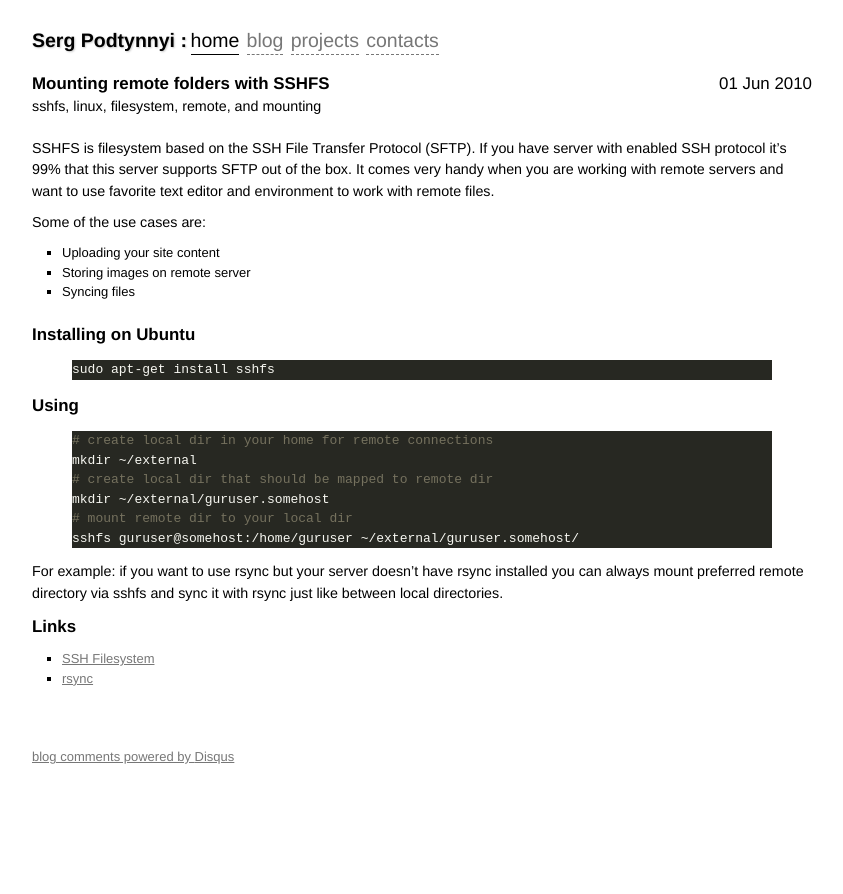
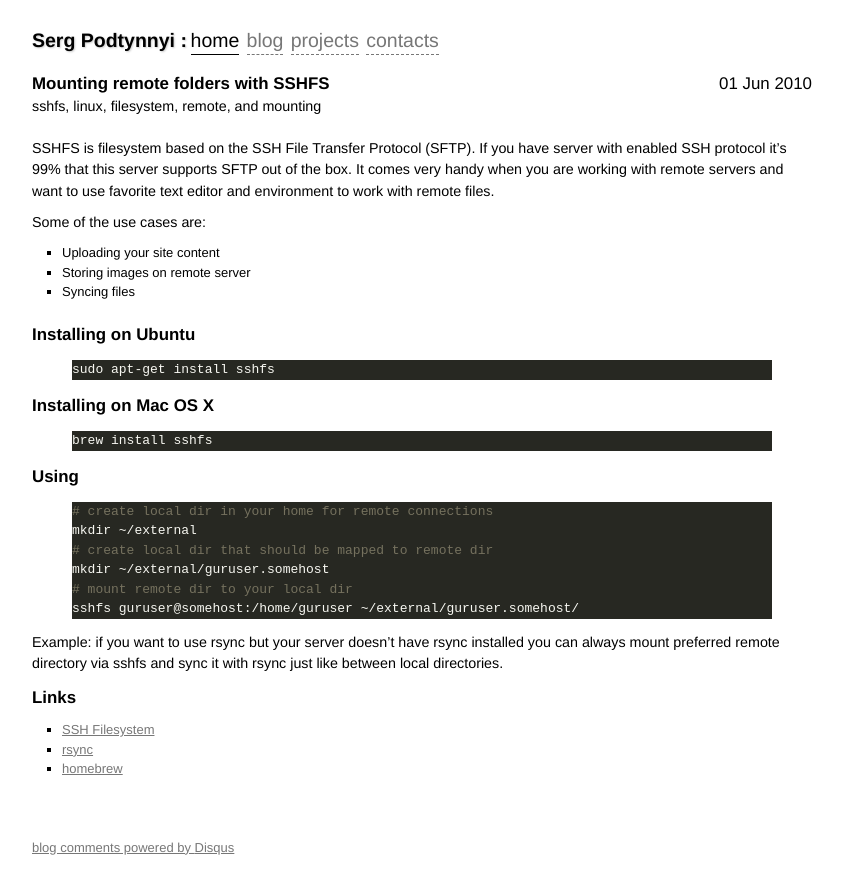
Before and after one commit to shtirlic/shtirlic.github.com, a Jekyll site: the page built from _posts/2010-06-01-sshfs-mounting-remote-folders.markdown, in a window 1280 px wide. Shown: the top 894 px of the page, without its empty margins (218-1061 px from the left). Built offline with Jekyll 4.4.1, drawn with Linux system fonts in a browser that asks for light colours; some web fonts are replaced; Markdown is read by kramdown in place of the engine named in the settings; comment, search, counter and statistics services are not loaded.

Commit message:
Update posts

```diff
--- a/_posts/2010-06-01-sshfs-mounting-remote-folders.markdown
+++ b/_posts/2010-06-01-sshfs-mounting-remote-folders.markdown
@@ -22,6 +22,13 @@ Installing on Ubuntu
 sudo apt-get install sshfs
 {% endhighlight %}
 
+Installing on Mac OS X
+----------------------
+
+{% highlight bash %}
+brew install sshfs
+{% endhighlight %}
+
 Using
 -----
 
@@ -35,7 +42,7 @@ sshfs guruser@somehost:/home/guruser ~/external/guruser.somehost/
 {% endhighlight %}
 
 
-For example: if you want to use rsync but your server doesn't have rsync installed you can always mount preferred remote directory via sshfs and sync it with rsync
+Example: if you want to use rsync but your server doesn't have rsync installed you can always mount preferred remote directory via sshfs and sync it with rsync
 just like between local directories.
 
 
@@ -44,3 +51,4 @@ Links
 
 * [SSH Filesystem](http://fuse.sourceforge.net/sshfs.html)
 * [rsync](http://samba.anu.edu.au/rsync/)
+* [homebrew](http://mxcl.github.com/homebrew/)
--- a/_posts/2012-11-29-build-mruby-for-android.markdown
+++ b/_posts/2012-11-29-build-mruby-for-android.markdown
@@ -12,7 +12,7 @@ published: true
 If you like playing with cool new stuff and have Android device here is the instructions of how to build mruby for Android using Android NDK arm toolchain.
 The goal was to use less custom stuff and make less modifications to original build process.
 
-NOTE: These instructions are for Mac OS X. The procedure is similar for other *nix.
+Note: These instructions are for Mac OS X. The procedure is similar for other *nix.
 
 ### mruby source
 * Clone [mruby](https://github.com/mruby/mruby) from GitHub
```
Also changed, not shown: _posts/2010-05-28-sinatra-jsonp-output-helper.markdown (+8 -2 lines).
